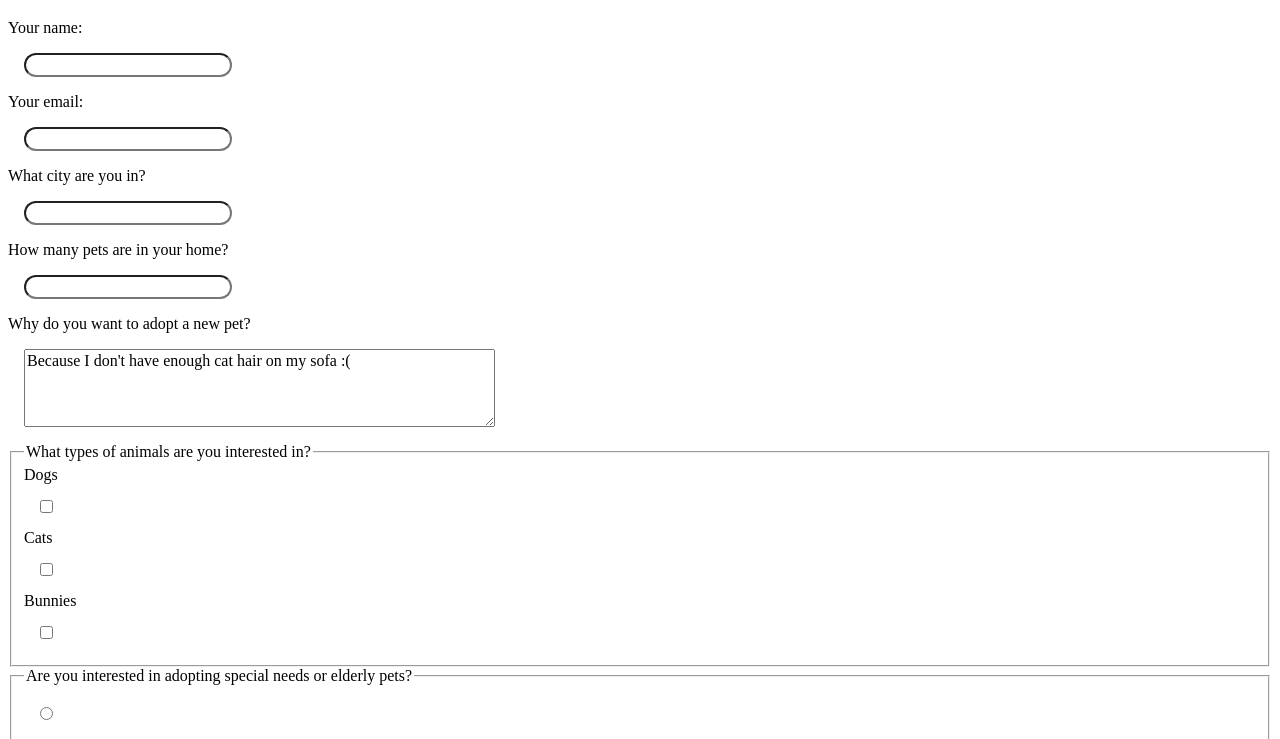
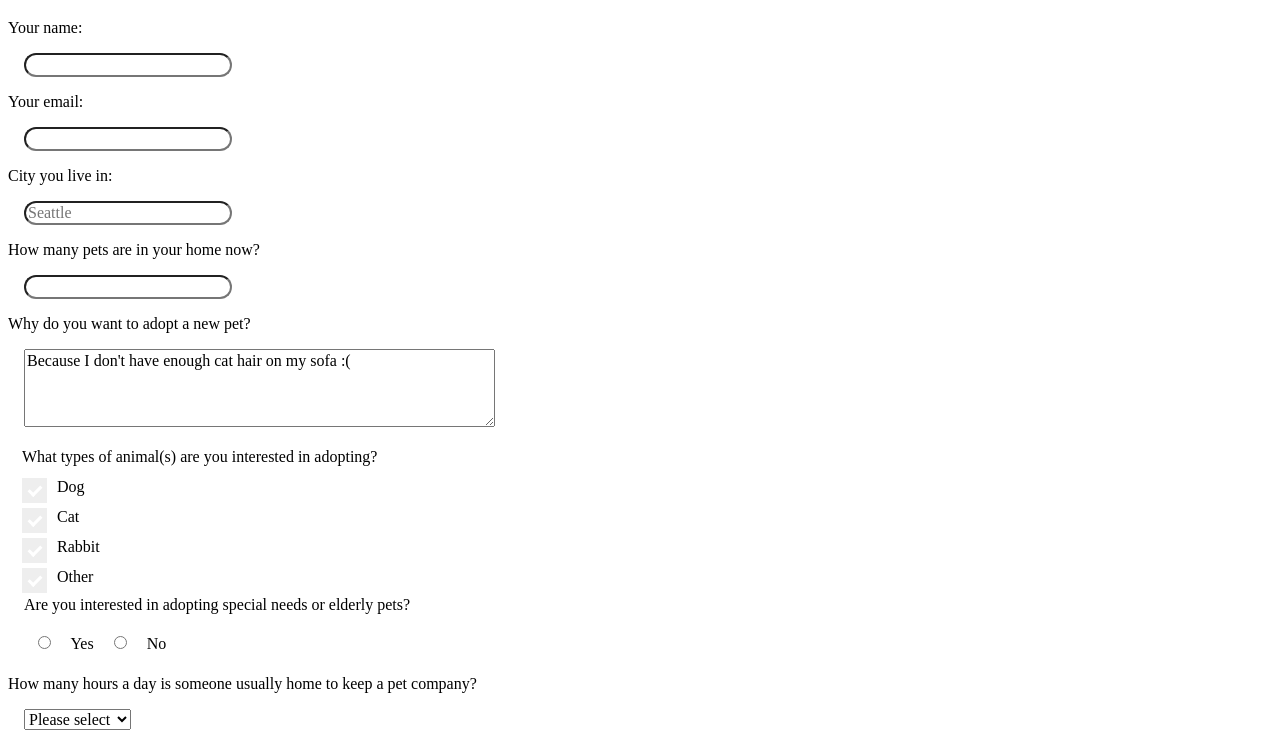
Before and after one commit to janene-smith/web-forms, a plain HTML site: page index.html in a window 1280 px wide. Shown: the part 61-800 px from the top of the page. Drawn offline with Linux system fonts and the light colour scheme.

Commit message:
Style form

```diff
--- a/index.html
+++ b/index.html
@@ -18,27 +18,34 @@
       </label>
 
       <!-- the other label syntax -->
-      <label for="city">What city are you in?</label>
-        <input id="city" type="city" name="applicantCity">
+      <label for="city">City you live in:</label>
+        <input id="city" type="city" name="applicantCity" placeholder="Seattle">
 
-        <label>How many pets are in your home?
-          <input type="number" name="petCount">
-        </label>
+        <!-- alternate label syntax. "for" of label matches "id" of input. -->
+        <label for="current">How many pets are in your home now?</label>
+          <input type="number" name="currentPets" id="current">
 
         <label>Why do you want to adopt a new pet?
           <textarea name="applicantReason" rows="4" cols="50">Because I don't have enough cat hair on my sofa :(</textarea>
         </label>
 
-        <fieldset>
-          <legend>What types of animals are you interested in?</legend>
-          <label>Dogs
-          <input type="checkbox" name="type" value="dogs">
+        <fieldset class="checkbox">What types of animal(s) are you interested in adopting?
+
+          <label>
+          <input type="checkbox" name="species" value="dog">Dog
+          <span class="checkmark"></span>
           </label>
-          <label>Cats
-          <input type="checkbox" name="type" value="cats">
+          <label>
+          <input type="checkbox" name="species" value="cat">Cat
+          <span class="checkmark"></span>
           </label>
-          <label>Bunnies
-          <input type="checkbox" name="type" value="bunnies">
+          <label>
+          <input type="checkbox" name="species" value="rabbit">Rabbit
+          <span class="checkmark"></span>
+          </label>
+          <label>
+          <input type="checkbox" name="species" value="other">Other
+          <span class="checkmark"></span>
           </label>
         </fieldset>
 
@@ -70,6 +77,12 @@
         </label>
 
       <input type="submit" value="Apply Now!">
+
+      <select  name="cats" size="3" multiple>
+        <option value="Grump">Grumpy cat</option>
+        <option value="Garfield">Garfield</option>
+        <option value="Tom">Tom</option>
+      </select>
     </form>
   </body>
 </html>
--- a/styles.css
+++ b/styles.css
@@ -19,3 +19,77 @@ input[type=password]:focus {
 input {
   border-radius: 15px;
 }
+fieldset {
+  border: none;
+}
+fieldset input {
+  display: inline;
+}
+
+/* Hide the browser's default checkbox */
+
+.checkbox input {
+  position: absolute;
+  opacity: 0;
+  cursor: pointer;
+  height: 0;
+  width: 0;
+}
+/* Customize the labels */
+.checkbox label {
+  display: block;
+  position: relative;
+  padding-left: 35px;
+  margin-top: 12px;
+  cursor: pointer;
+  -webkit-user-select: none;
+  -moz-user-select: none;
+  -ms-user-select: none;
+  user-select: none;
+}
+
+/* create a custom checkbox */
+.checkmark {
+  position: absolute;
+  top: 0;
+  left: 0;
+  height: 25px;
+  width: 25px;
+  background-color: #eee;
+}
+
+/* On mouse-over, add a grey background color */
+.checkbox label:hover input ~ .checkmark {
+  background-color: #ccc;
+}
+
+/* When the checkbox is checked, add a background */
+.checkbox input:checked ~ .checkmark {
+  background-color: #2196F3;
+}
+
+/* Create the checkmark/indicator (hidden when not checked) */
+.checkmark::after {
+  content: "";
+  position: absolute;
+  display: none;
+}
+
+/* Show the checkmark when checked */
+.checkmark::after {
+  display: block;
+}
+
+/* Style the checkmark/indicator */
+.checkbox .checkmark::after {
+  left: 9px;
+  top: 5px;
+  width: 5px;
+  height: 10px;
+  border: solid white;
+  border-width: 0 3px 3px 0;
+  -webkit-transform: rotate (45deg);
+  -ms-transform: rotate(45deg);
+  transform: rotate(45deg);
+}
+/* try border-radius for radio button customization*/
```
